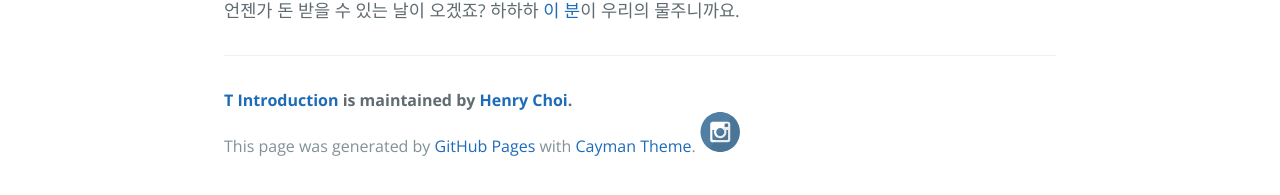
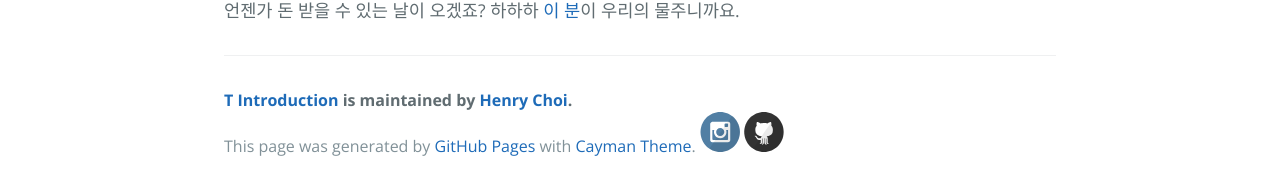
Before and after one commit to ProjectM4/ProjectM4.github.io, a Jekyll site: the page built from _posts/2017-01-05-Introduction.markdown, in a window 1280 px wide. Shown: the part 532-727 px from the top of the page. Built offline with Jekyll 4.4.1, drawn with Linux system fonts in a browser that asks for light colours.

Commit message:
added github icon

```diff
--- a/_includes/page-footer.html
+++ b/_includes/page-footer.html
@@ -1,5 +1,6 @@
 <footer class="site-footer">
   <span class="site-footer-owner"><a href="{{ site.url }}">{{ site.title }}</a> is maintained by <a href="{{ site.author.url }}">{{ site.author.name }}</a>.</span>
   <span class="site-footer-credits">This page was generated by <a href="https://pages.github.com">GitHub Pages</a> with <a href="https://github.com/pietromenna/jekyll-cayman-theme">Cayman Theme</a>.</span>
-  <a href="https://instagram.com/dj_33412"><i class="svg-icon instagram"></i></a>
+  <a href="https://instagram.com"><i class="svg-icon instagram"></i></a>
+  <a href="https://github.com"<i class="svg-icon github"></i></a>
 </footer>
```
